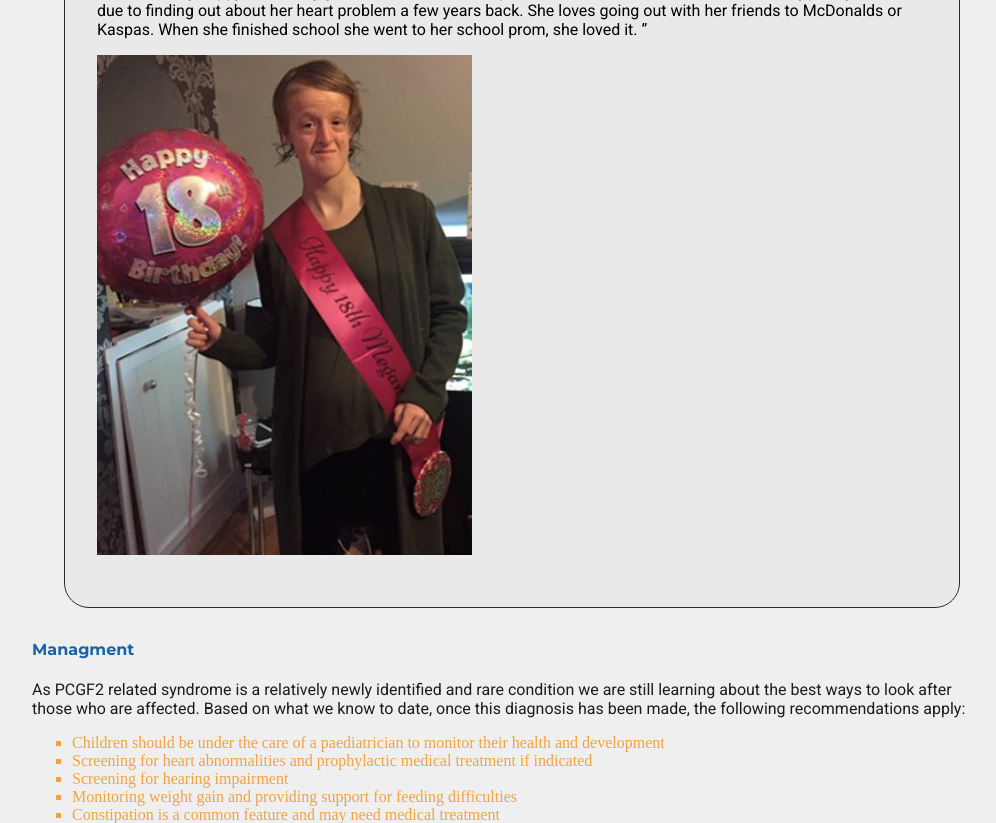
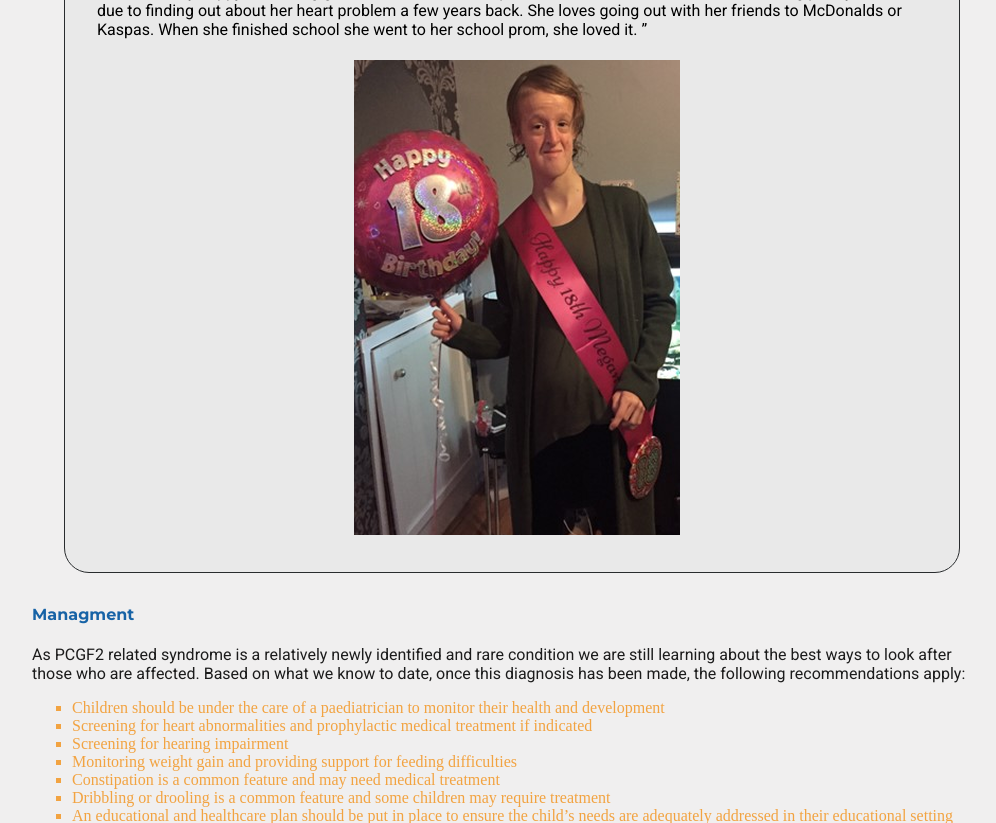
Before and after one commit to Pezz-x/PCGF2, a Django app: page /about/ in a window 1280 px wide. Shown: the part 814-1637 px from the top of the page, without its empty margins (128-1124 px from the left). Run offline with Django 5.2, Linux system fonts and the light colour scheme; some libraries are stand-ins or nearby versions.

Commit message:
collect static2

```diff
--- a/static/css/style.css
+++ b/static/css/style.css
@@ -330,8 +330,8 @@ footer {
   display: flex;
   justify-content: center;
   border-radius: 4px;
-  width: auto;
-  height: 100%;
+  width: 100%;
+  height: auto;
   padding: 5px;
 }
 
--- a/templates/about.html
+++ b/templates/about.html
@@ -21,9 +21,8 @@ About
             <div id="quote_box">
                 <h4>Families say: </h4>
                 <p>“ She is a very happy and loving girl. We have had a few ups and downs but that is not with her being poorly, it was due to finding out about her heart problem a few years back. She loves going out with her friends to McDonalds or Kaspas. When she finished school she went to her school prom, she loved it. ” </p>
-                <div id "quote_image">
-                    <img src="{% static "./images/18.png" %}" alt="" width="375" height="500">
-                    <p></p>
+                <div id="quote_image">
+                    <img src="{% static 'images/18.png' %}" alt="">
                 </div>
             </div>
         </div>
```
Also changed, not shown: 1 other file.
